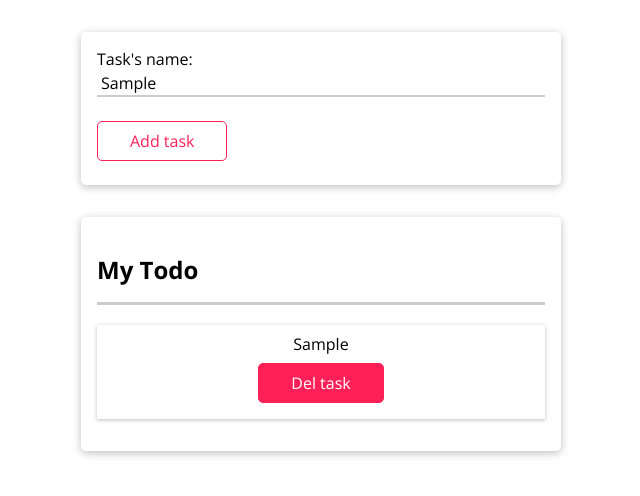
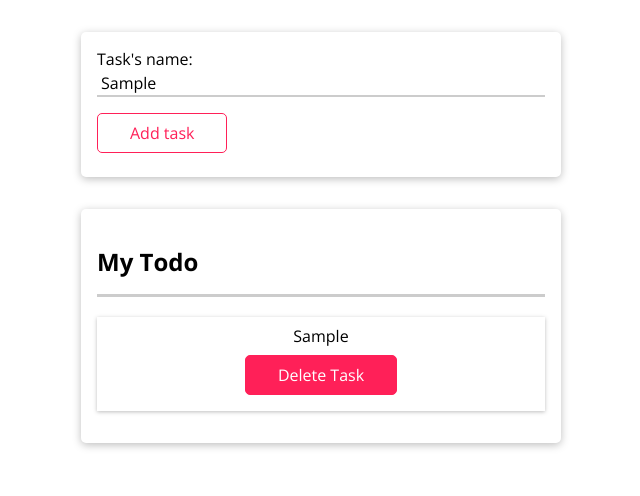
Before and after one commit to Unbronce/todo, a React (Create React App) app: page / in a window 1280 px wide. Both pictures are taken after typing "Sample" into the empty fields and a click on the button "Add task". Shown: the top 496 px of the page, without its empty margins (319-959 px from the left). Built offline with nearby package versions, Linux system fonts and the light colour scheme.

Commit message:
fixes problem with modal

```diff
--- a/src/components/TodoList/TodoList.js
+++ b/src/components/TodoList/TodoList.js
@@ -1,51 +1,19 @@
-import React, { useState, useCallback } from "react";
-import { v4 as uuidv4 } from "uuid";
+import React from "react";
 
-import Button from "../UI/Button/Button";
 import Card from "../UI/Card/Card";
-import Modal from "../UI/Modal/Modal";
-import Warn from "../UI/Warn/Warn";
+import TodoListItem from "./TodoListItem/TodoListItem";
 import classes from "./TodoList.module.css";
 
 const TodoList = (props) => {
-  const [showModal, setShowModal] = useState(false);
-
-  const showModalHandler = useCallback(() => {
-    setShowModal(true);
-  }, []);
-
-  const closeModalHandler = useCallback(() => {
-    setShowModal(false);
-  }, []);
-
   return (
     <section className={classes.TodoList}>
       <Card>
         <h2>My Todo</h2>
         <ul>
           {props.tasks.map((task) => (
-            <li key={uuidv4()}>
+            <TodoListItem delete={() => props.deleteTask(task.id)}>
               {task.title}
-              {/* <Button
-                clicked={() => props.deleteTask(task.id)}
-                btnType="Delete"
-              >
-                Del task
-              </Button> */}
-              <Button clicked={showModalHandler} btnType="Delete">
-                Del task
-              </Button>
-              <Modal show={showModal} modalClosed={closeModalHandler}>
-                <Warn
-                  info="Are you sure you want to delete this task?"
-                  yes={() => {
-                    props.deleteTask(task.id);
-                    setShowModal(false);
-                  }}
-                  no={closeModalHandler}
-                />
-              </Modal>
-            </li>
+            </TodoListItem>
           ))}
         </ul>
       </Card>
--- /dev/null
+++ b/src/components/TodoList/TodoListItem/TodoListItem.js
@@ -0,0 +1,38 @@
+import React, { useState, useCallback } from "react";
+
+import Button from "../../UI/Button/Button";
+import Modal from "../../UI/Modal/Modal";
+import Warn from "../../UI/Warn/Warn";
+
+const TodoListItem = (props) => {
+  const [showModal, setShowModal] = useState(false);
+
+  const showModalHandler = useCallback(() => {
+    setShowModal(true);
+  }, []);
+
+  const closeModalHandler = useCallback(() => {
+    setShowModal(false);
+  }, []);
+
+  return (
+    <li>
+      {props.children}
+      <Button clicked={showModalHandler} btnType="Delete">
+        Delete Task
+      </Button>
+      <Modal show={showModal} modalClosed={closeModalHandler}>
+        <Warn
+          info="Are you sure you want to delete this task?"
+          yes={() => {
+            props.delete();
+            setShowModal(false);
+          }}
+          no={closeModalHandler}
+        />
+      </Modal>
+    </li>
+  );
+};
+
+export default TodoListItem;
--- a/src/components/UI/Button/Button.module.css
+++ b/src/components/UI/Button/Button.module.css
@@ -1,4 +1,5 @@
 .Button {
+  display: block;
   font: inherit;
   padding: 0.5rem 2rem;
   border: 1px solid #ff2058;
--- a/src/components/UI/Warn/Warn.js
+++ b/src/components/UI/Warn/Warn.js
@@ -6,13 +6,15 @@ import classes from "./Warn.module.css";
 
 const Warn = (props) => (
   <Aux>
-    <p>{props.info}</p>
+    <p className={classes.Description}>{props.info}</p>
+    <div className={classes.Wrapper}>
       <Button clicked={props.yes} btnType="Add">
         Yes
       </Button>
       <Button clicked={props.no} btnType="Delete">
         No
       </Button>
+    </div>
   </Aux>
 );
 
--- a/src/components/UI/Warn/Warn.module.css
+++ b/src/components/UI/Warn/Warn.module.css
@@ -0,0 +1,11 @@
+.Description {
+  text-align: center;
+}
+
+.Wrapper {
+  display: flex;
+  flex-direction: row;
+  justify-content: space-between;
+  width: 60%;
+  margin: 0 auto;
+}
```
Also changed, not shown: src/components/TodoList/TodoListItem/TodoListItem.module.css (added). Lines whose indentation alone changed are shown as unchanged.
